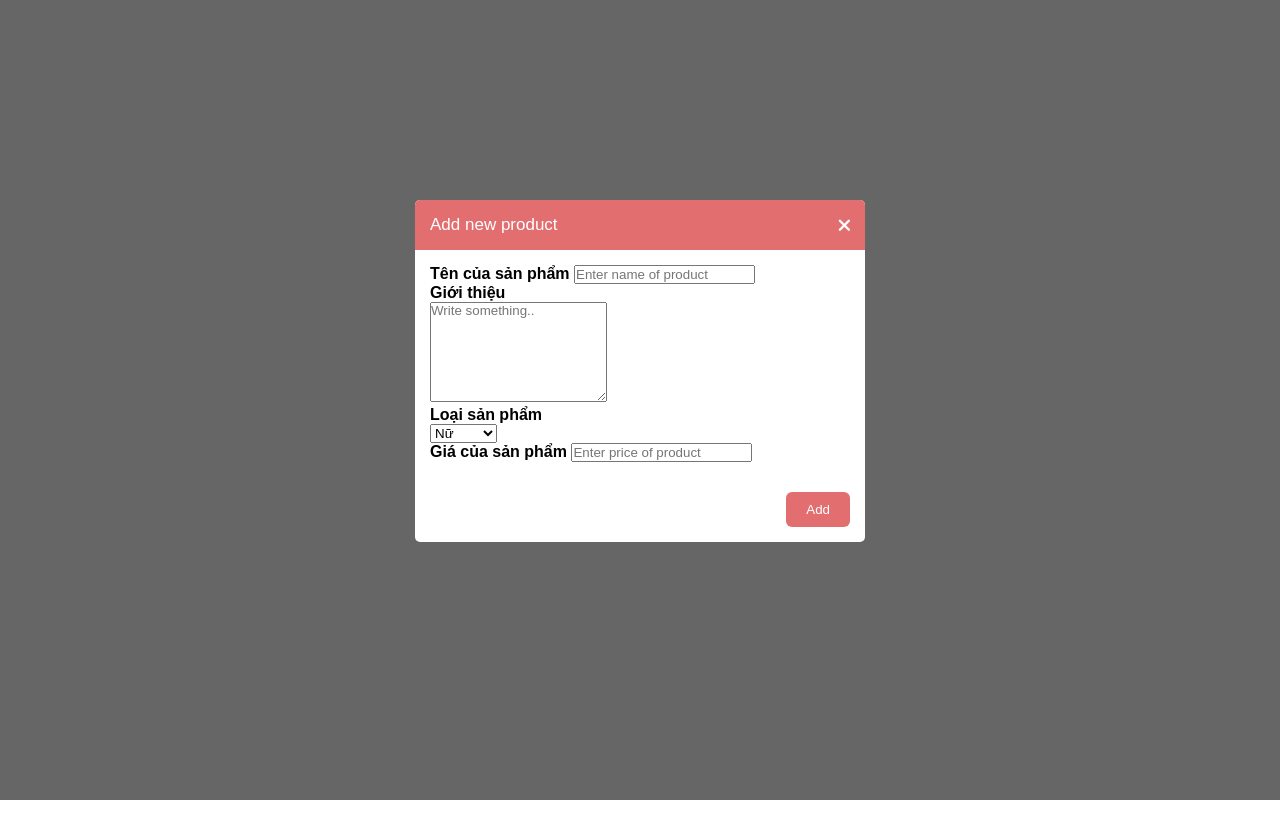
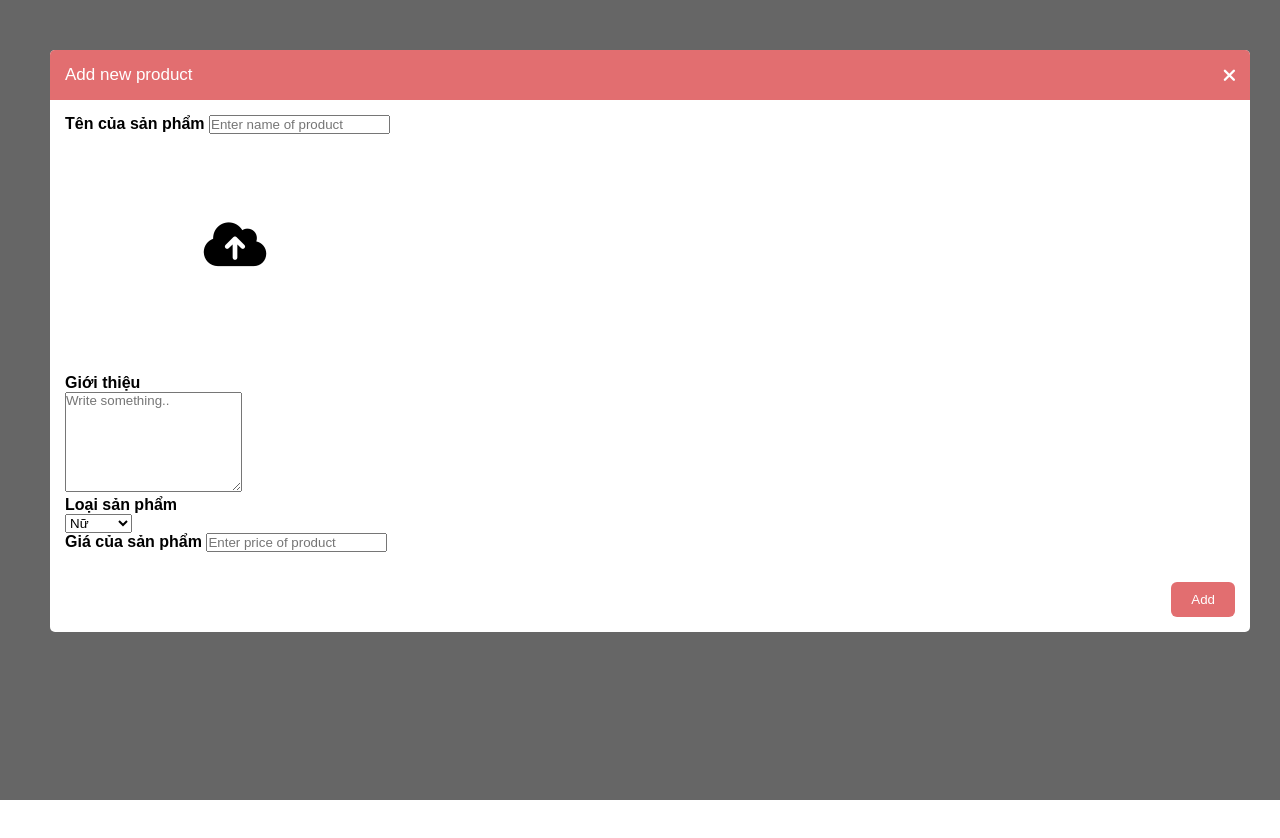
Before and after one commit to nga0312/KTLT-CSDL, a plain HTML site: page creatnew.html in a window 1280 px wide. Both pictures are taken after a click on the button "Add". Shown: the top 838 px of the page. Before the commit the page ends 800 px from the top, so only its background shows below. Drawn offline with Linux system fonts and the light colour scheme.

Commit message:
them image

```diff
--- a/app.js
+++ b/app.js
@@ -14,3 +14,18 @@ buttonCloseModal.addEventListener("click", toggleModal);
 modal.addEventListener("click", (e) => {
   if (e.target == e.currentTarget) toggleModal();
 });
+
+//img
+const inputImg = document.querySelector('#input-img')
+
+inputImg.addEventListener('change', (e) => {
+    let file = e.target.files[0]
+
+    if (!file) return
+
+    let img = document.createElement('img')
+    img.src = URL.createObjectURL(file)
+
+    document.querySelector('.preview').appendChild(img)
+    console.log('img',img)
+})
--- a/creatnew.html
+++ b/creatnew.html
@@ -24,17 +24,21 @@
           <i class="fas fa-times"></i>
         </div>
         <div class="modal__body">
-          <!-- <h2>Name</h2>
-          <p>Đây là phần body của modal</p> -->
         <div>
           <label for="name"><b>Tên của sản phẩm</b></label>
           <input type="text" placeholder="Enter name of product" name="name" required>
+        </div>
+        <div class="container">
+          <label for="input-img" class="preview">
+            <i class="fas fa-cloud-upload-alt"></i>
+            <!-- <span>image</span> -->
+          </label>
+          <input type="file" hidden id="input-img" />
         </div>
         <div>
           <label for="intro"><b>Giới thiệu</b></label>
           <!-- <input type="text" placeholder="Giới thiệu sản phẩm" name="intro" required> -->
         </div>
-
         <div>
           <textarea id="subject" name="intro" placeholder="Write something.." style="height:100px"></textarea>
         </div>
--- a/creatnewStyle.css
+++ b/creatnewStyle.css
@@ -18,7 +18,7 @@
       rgb(200, 80, 192) 50%,
       rgb(255, 204, 112) 100%
     ); */
-    height: 100vh;
+    height: 1000vh;
     overflow: hidden;
   }
 
@@ -56,13 +56,13 @@
   }
 
   .modal__inner {
-    width: 450px;
+    width: 1200px;
     background-color: #fff;
     border-radius: 5px;
     overflow: hidden;
     animation: showModal linear 0.2s;
     position: relative;
-    margin: 200px auto;
+    margin: 50px 50px 50px 50px;
   }
 
   @keyframes showModal {
@@ -175,3 +175,56 @@
   .select-items div:hover, .same-as-selected {
     background-color: rgba(0, 0, 0, 0.1);
   }
+
+
+  /*img*/
+  @import url('https://fonts.googleapis.com/css?family=Poppins:400,500,600,700&display=swap');
+  * {
+    margin: 0;
+    padding: 0;
+    box-sizing: border-box;
+    font-family: 'Poppins', sans-serif;
+  }
+
+  /* body {
+    height: 100vh;
+    overflow: hidden;
+    background-image: linear-gradient(45deg, #3575d1, #7d4ed4);
+  } */
+
+  .container {
+    width: 600px;
+    margin: 20px 20px 20px 20px;
+  }
+
+  .preview {
+    border: 2px dashed #fff;
+    width: 50%;
+    height: 200px;
+    color: black;
+    font-size: 22px;
+    position: relative;
+    border-radius: 6px;
+    overflow: hidden;
+    display: flex;
+    align-items: center;
+    justify-content: center;
+    flex-direction: column;
+    cursor: pointer;
+  }
+
+  .preview i {
+    font-size: 50px;
+    margin-bottom: 20px;
+  }
+
+  img {
+    width: 60%;
+    height: 60%;
+    object-fit: cover;
+    object-position: center;
+    position: absolute;
+    top: 0;
+    left: 0;
+    z-index: 1;
+  }
```
